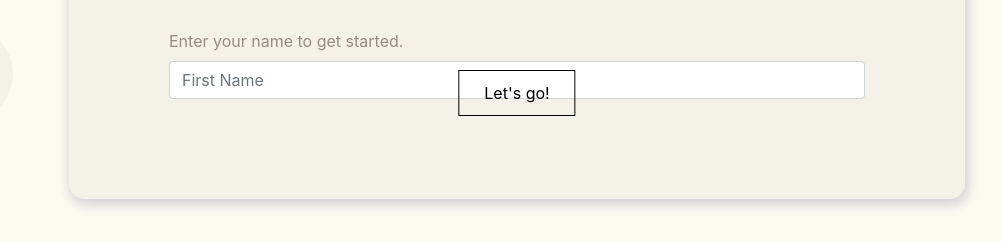
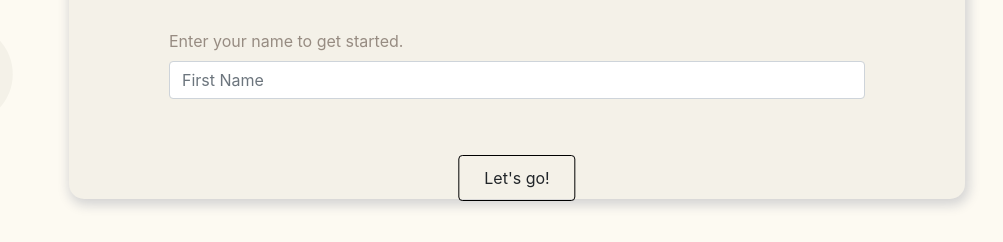
Before and after one commit to huntermetts/personaApp, a React app: page / in a window 1280 px wide. Shown: the part 307-549 px from the top of the page, without its empty margins (123-1126 px from the left). Built offline with nearby package versions, Linux system fonts and the light colour scheme.

Commit message:
questions and styles

```diff
--- a/src/components/welcome/Welcome.css
+++ b/src/components/welcome/Welcome.css
@@ -50,6 +50,7 @@
     .button:hover{
     color:#fff;
     }
+
     .button::before{
     content:"";
     position:absolute;
@@ -63,11 +64,16 @@
     transform-origin:0 0;
     transition-timing-function: cubic-bezier(0.5,1.7,0.4,0.6);
     }
+
     .btn1::before{
     transform:scaleX(0);
     }
     .btn1:hover::before{
     transform:scaleX(1);
+    }
+
+    .btn1{
+        margin-top:180px;
     }
     .enterName{
         padding-top:25px;
--- a/src/components/welcome/Welcome.js
+++ b/src/components/welcome/Welcome.js
@@ -32,7 +32,7 @@ export default class Welcome extends Component{
                         </form>
 
                         <div className="stepOneButtonContainer">
-                            <button type="button" class = "button btn1" onClick={() => this.pushToSummaryPage()}>Let's go!</button>
+                            <button type="button" className= "btn button btn1" onClick={() => this.pushToSummaryPage()}>Let's go!</button>
                         </div>
 
                         {/* <div  className="centerProgress">
```
